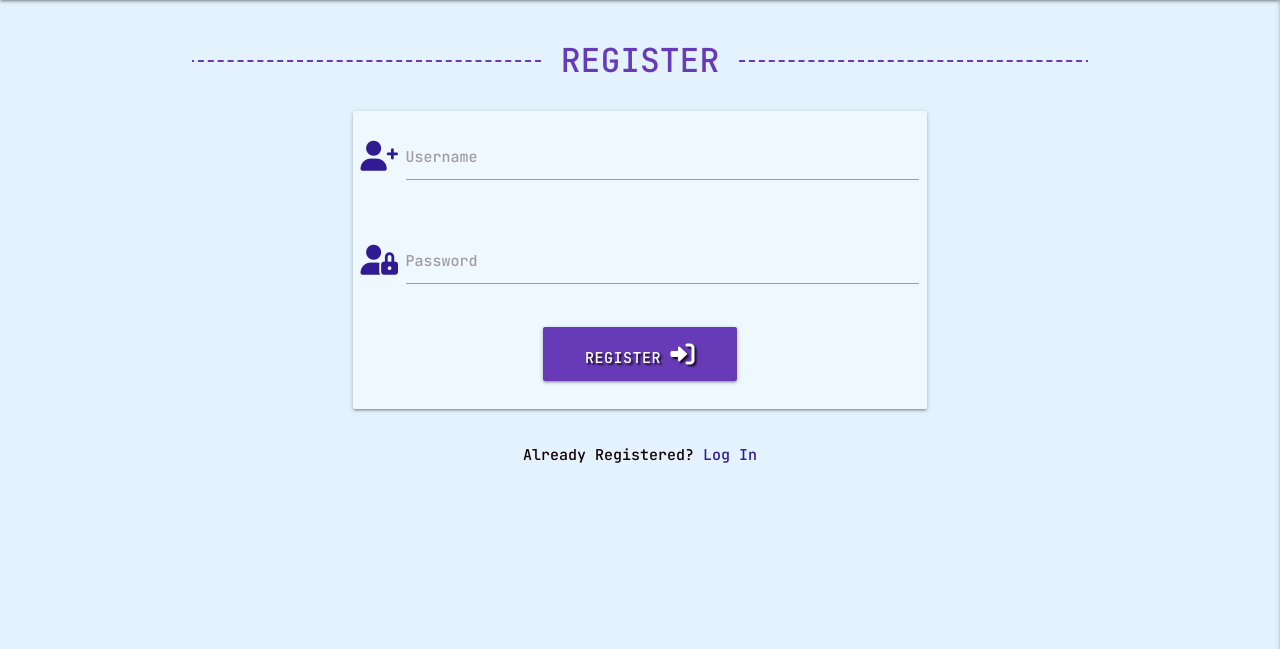
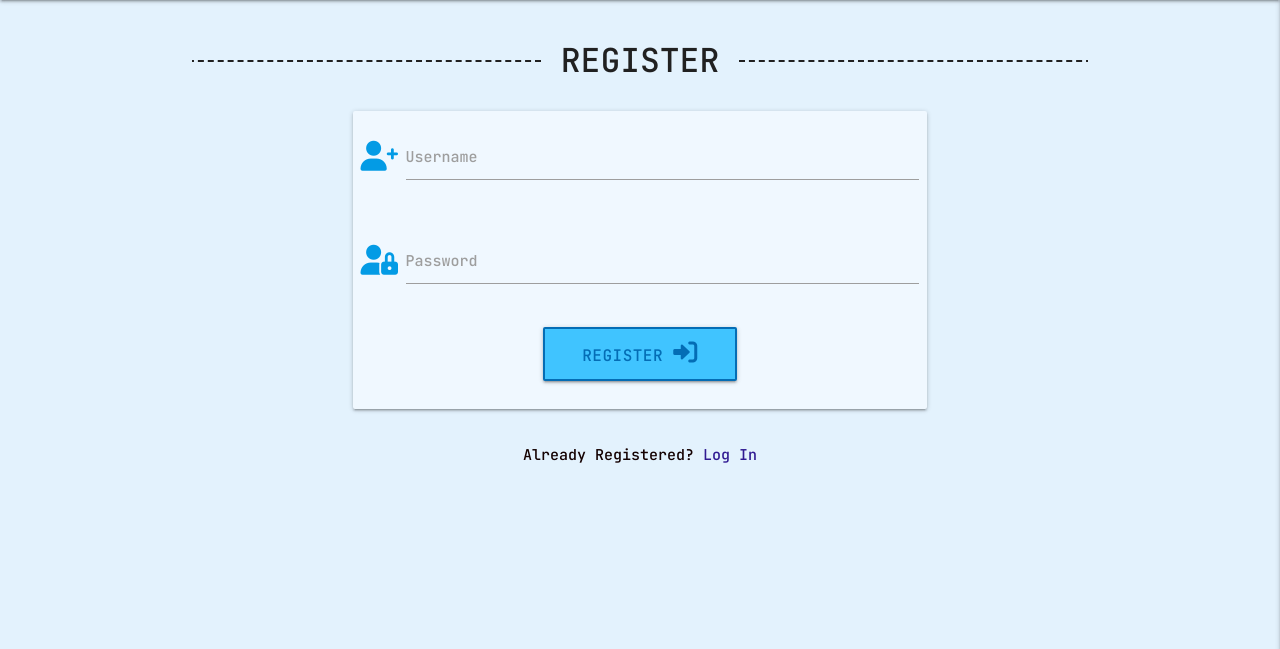
Before and after one commit to sara5491/ArchiveTheAdventure, a Flask app: page /register in a window 1280 px wide. Shown: the part 64-713 px from the top of the page. Run offline with Flask 2, Linux system fonts and the light colour scheme; some libraries are stand-ins or nearby versions.

Commit message:
add styling to register button

```diff
--- a/static/css/style.css
+++ b/static/css/style.css
@@ -259,7 +259,21 @@ img {
 }
 
 .card-panel {
-  color: #4527a0;
   background-color: aliceblue;
   padding: 8px;
 }
+
+.button-submit {
+  color: #046db5;
+  border: 2px solid #046db5;
+  box-sizing: border-box;
+  font-size: 16px;
+  line-height: 12px;
+  padding: 16px 23px;
+  position: relative;
+  background-color: #40c4ff;
+}
+
+.btn-large:hover {
+  background-color: #80d8ff;
+}
--- a/templates/base.html
+++ b/templates/base.html
@@ -60,7 +60,7 @@
             {% if messages %}
                 {% for message in messages %}
                     <div class="row flashes">
-                        <h4 class="deep-purple lighten-4 center-align">{{ message }}</h4>
+                        <h4 class="light-blue lighten-4 center-align">{{ message }}</h4>
                     </div>
                 {% endfor %}
             {% endif %}
--- a/templates/register.html
+++ b/templates/register.html
@@ -1,7 +1,7 @@
 {% extends "base.html" %}
 {% block content %}
 
-    <h1 class="decorated center-align deep-purple-text"><span>Register</span></h1>
+    <h1 class="decorated center-align grey-text text-darken-4"><span>Register</span></h1>
 
     <div class="row">
         <form class="col s12 m8 offset-m2" method="POST" action="{{ url_for('register') }}">
@@ -9,7 +9,7 @@
                 <!-- username -->
                 <div class="row">
 					<div class="input-field col s12">
-						<i class="fas fa-user-plus prefix deep-purple-text text-darken-4"></i>
+						<i class="fas fa-user-plus prefix light-blue-text text-darken-1"></i>
 						<input id="username" name="username" type="text" minlength="5"
                             maxlength="15" pattern="^[a-zA-Z0-9]{5,15}$" class="validate" required>
 						<label for="username">Username</label>
@@ -18,7 +18,7 @@
                 <!-- password -->
                 <div class="row">
                     <div class="input-field col s12">
-						<i class="fas fa-user-lock prefix deep-purple-text text-darken-4"></i>
+						<i class="fas fa-user-lock prefix light-blue-text text-darken-1"></i>
                         <input id="password" name="password" type="password" minlength="5"
                             maxlength="15" pattern="^[a-zA-Z0-9]{5,15}$" class="validate" required>
                         <label for="password">Password</label>
@@ -26,7 +26,7 @@
                 </div>
                 <!-- register -->
                 <div class="row">
-                    <button type="submit" class="col s4 offset-s4 btn-large deep-purple text-shadow">
+                    <button type="submit" class="button-submit col s4 offset-s4 btn-large">
                         <p>Register <i class="fas fa-sign-in-alt hide-on-med-and-down"></i></p>
                     </button>
                 </div>
```
Also changed, not shown: templates/add_photo.html (+7 -7 lines), templates/login.html (+4 -4 lines).
